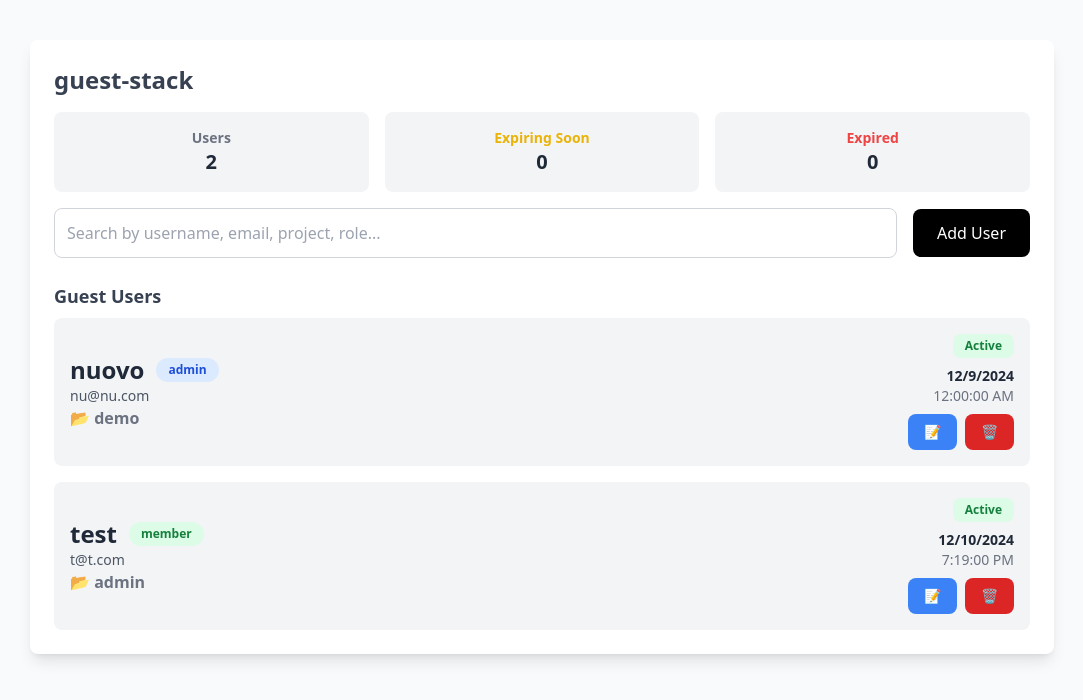
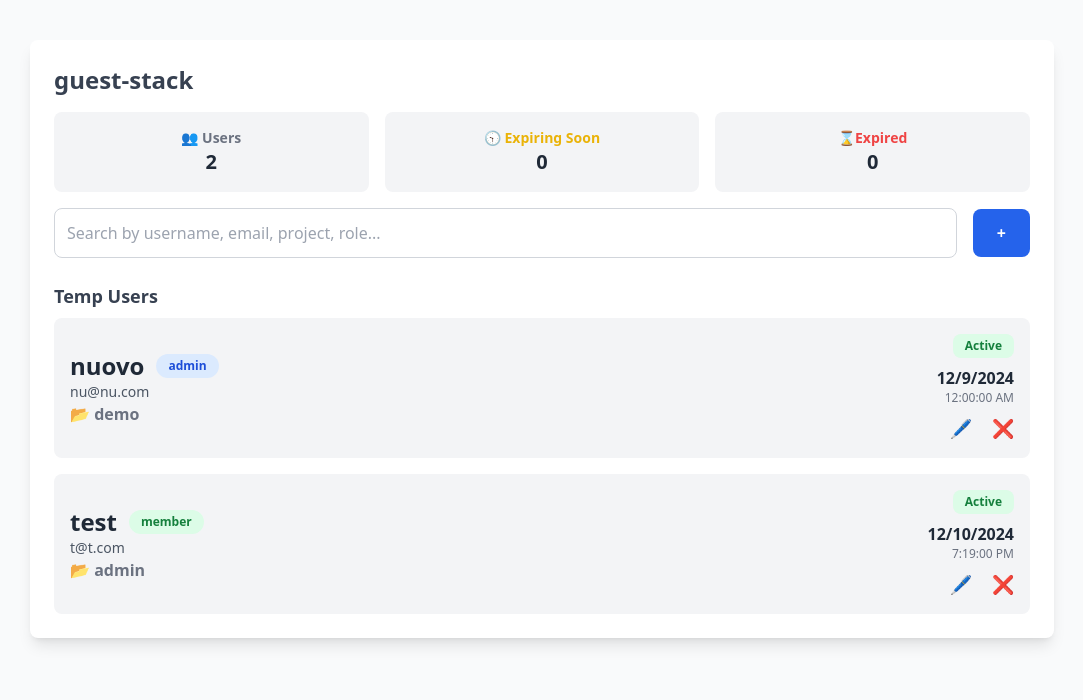
Before and after one commit to carmine-ambrosino/guest-stack, a Flask app: page / in a window 1280 px wide. Shown: the top 700 px of the page, without its empty margins (98-1181 px from the left). Run offline with Flask 3, Linux system fonts and the light colour scheme; data comes from the database, SQL or seed files in the repository; parts of the project's set-up code (start-up, migrations or seed data) failed here and were passed over; some libraries are stand-ins or nearby versions.

Commit message:
Update frontend

```diff
--- a/app/backend/static/js/script.js
+++ b/app/backend/static/js/script.js
@@ -1,29 +1,29 @@
 function createUserElement(user) {
-    const li = document.createElement('li');
+  const li = document.createElement("li");
   li.className =
-      'p-4 bg-gray-100 rounded-lg grid grid-cols-1 md:grid-cols-2 gap-4 items-center';
+    "p-4 bg-gray-100 rounded-lg grid grid-cols-1 md:grid-cols-2 gap-4 items-center";
 
   // Colonna Sinistra
-    const leftDiv = document.createElement('div');
-    leftDiv.className = 'flex flex-col';
+  const leftDiv = document.createElement("div");
+  leftDiv.className = "flex flex-col";
 
   // Username con Badge Ruolo
-    const usernameDiv = document.createElement('div');
-    usernameDiv.className = 'flex items-center';
+  const usernameDiv = document.createElement("div");
+  usernameDiv.className = "flex items-center";
 
-    const username = document.createElement('p');
-    username.className = 'text-2xl font-bold text-gray-800';
+  const username = document.createElement("p");
+  username.className = "text-2xl font-bold text-gray-800";
   username.textContent = user.username;
 
-    const roleBadge = document.createElement('span');
+  const roleBadge = document.createElement("span");
   roleBadge.className = `ml-3 text-xs font-bold px-3 py-1 rounded-full ${
-    user.role === 'admin'
-      ? 'bg-blue-100 text-blue-700'
-      : user.role === 'member'
-      ? 'bg-green-100 text-green-700'
-      : user.role === 'reader'
-      ? 'bg-green-100 text-yellow-700'
-      : 'bg-gray-100 text-gray-700'
+    user.role === "admin"
+      ? "bg-blue-100 text-blue-700"
+      : user.role === "member"
+      ? "bg-green-100 text-green-700"
+      : user.role === "reader"
+      ? "bg-green-100 text-yellow-700"
+      : "bg-gray-100 text-gray-700"
   }`;
   roleBadge.textContent = user.role;
 
@@ -31,12 +31,12 @@ function createUserElement(user) {
   usernameDiv.appendChild(roleBadge);
 
   // Email e Progetto
-    const email = document.createElement('p');
-    email.className = 'text-sm text-gray-600';
+  const email = document.createElement("p");
+  email.className = "text-sm text-gray-600";
   email.textContent = user.email;
 
-    const project = document.createElement('p');
-    project.className = 'text-base font-bold text-gray-500';
+  const project = document.createElement("p");
+  project.className = "text-base font-bold text-gray-500";
   project.textContent = `📂 ${user.project_name}`;
 
   leftDiv.appendChild(usernameDiv);
@@ -44,56 +44,58 @@ function createUserElement(user) {
   leftDiv.appendChild(project);
 
   // Colonna Destra
-    const rightDiv = document.createElement('div');
-    rightDiv.className = 'flex flex-col items-end';
+  const rightDiv = document.createElement("div");
+  rightDiv.className = "flex flex-col items-end";
 
   // Stato
-    const statusDiv = document.createElement('div');
+  const statusDiv = document.createElement("div");
   statusDiv.className = `text-xs font-bold px-3 py-1 rounded-lg mb-2 ${
-      user.status === 'active'
-        ? 'bg-green-100 text-green-700'
-        : user.status === 'expiring_soon'
-        ? 'bg-yellow-100 text-yellow-700'
-        : 'bg-red-100 text-red-700'
+    user.status === "active"
+      ? "bg-green-100 text-green-700"
+      : user.status === "expiring_soon"
+      ? "bg-yellow-100 text-yellow-700"
+      : "bg-red-100 text-red-700"
   }`;
   statusDiv.textContent =
-      user.status === 'active'
-        ? 'Active'
-        : user.status === 'expiring_soon'
-        ? 'Expiring Soon'
-        : 'Expired';
+    user.status === "active"
+      ? "Active"
+      : user.status === "expiring_soon"
+      ? "Expiring Soon"
+      : "Expired";
 
   // Data e Ora di Scadenza
-    const expiryDate = document.createElement('p');
-    expiryDate.className = 'text-sm font-bold text-gray-800';
+  const expiryDate = document.createElement("p");
+  expiryDate.className = "text-base font-bold text-gray-800";
   expiryDate.textContent = new Date(user.expiry_time).toLocaleDateString();
 
-    const expiryTime = document.createElement('p');
-    expiryTime.className = 'text-sm text-gray-500';
+  const expiryTime = document.createElement("p");
+  expiryTime.className = "text-xs text-gray-500";
   expiryTime.textContent = new Date(user.expiry_time).toLocaleTimeString();
 
-    // Pulsanti
-    const buttonDiv = document.createElement('div');
-    buttonDiv.className = 'flex gap-2 mt-2';
+  // Aggiungi stato e scadenza
+  rightDiv.appendChild(statusDiv);
+  rightDiv.appendChild(expiryDate);
+  rightDiv.appendChild(expiryTime);
 
-    const updateButton = document.createElement('button');
+  // Pulsanti sotto l'ora di scadenza
+  const buttonDiv = document.createElement("div");
+  buttonDiv.className = "flex gap-2 mt-2"; // Stile per i pulsanti
+
+  // Bottone Update
+  const updateButton = document.createElement("button");
   updateButton.className =
-      'px-4 py-2 bg-blue-500 text-white text-sm rounded-lg hover:bg-blue-600';
-    updateButton.textContent = '📝';
+    "text-lg font-bold text-blue-500 hover:text-blue-600 mr-3";
+  updateButton.textContent = "🖊"; // Aggiungi solo la scritta "Update"
 
-    const deleteButton = document.createElement('button');
-    deleteButton.className =
-      'px-4 py-2 bg-red-600 text-white text-sm rounded-lg hover:bg-red-700';
-    deleteButton.textContent = '🗑️';
+  // Bottone Delete
+  const deleteButton = document.createElement("button");
+  deleteButton.className = "text-lg font-bold text-red-500 hover:text-red-600";
+  deleteButton.textContent = "❌"; // Aggiungi solo la scritta "Delete"
 
   buttonDiv.appendChild(updateButton);
   buttonDiv.appendChild(deleteButton);
 
-    // Aggiungi elementi al div destro
-    rightDiv.appendChild(statusDiv);
-    rightDiv.appendChild(expiryDate);
-    rightDiv.appendChild(expiryTime);
-    rightDiv.appendChild(buttonDiv);
+  rightDiv.appendChild(buttonDiv); // Aggiungi i pulsanti sotto l'ora di scadenza
 
   // Aggiungi div sinistro e destro al contenitore principale
   li.appendChild(leftDiv);
@@ -105,35 +107,36 @@ function createUserElement(user) {
 // Funzione per caricare gli utenti dall'API
 async function fetchUsers() {
   try {
-      const response = await fetch('/api/v1/users');
+    const response = await fetch("/api/v1/users");
     const data = await response.json();
 
     // Aggiorna statistiche
-      document.getElementById('totalUsersCount').textContent = data.stats.users;
-      document.getElementById('expiringSoonCount').textContent = data.stats.expiring_soon;
-      document.getElementById('expiredCount').textContent = data.stats.expired;
+    document.getElementById("totalUsersCount").textContent = data.stats.users;
+    document.getElementById("expiringSoonCount").textContent =
+      data.stats.expiring_soon;
+    document.getElementById("expiredCount").textContent = data.stats.expired;
 
     // Aggiorna lista utenti
-      const userList = document.getElementById('userList');
+    const userList = document.getElementById("userList");
     userList.replaceChildren(); // Svuota la lista prima di riempirla
-      data.users.forEach(user => {
+    data.users.forEach((user) => {
       const userElement = createUserElement(user);
       userList.appendChild(userElement);
     });
   } catch (error) {
-      console.error('Error fetching users:', error);
+    console.error("Error fetching users:", error);
   }
 }
 
 // Filtra gli utenti
-  document.getElementById('searchInput').addEventListener('input', function () {
+document.getElementById("searchInput").addEventListener("input", function () {
   const searchTerm = this.value.toLowerCase();
-    const users = document.querySelectorAll('#userList li');
-    users.forEach(user => {
+  const users = document.querySelectorAll("#userList li");
+  users.forEach((user) => {
     const userText = user.textContent.toLowerCase();
-      user.style.display = userText.includes(searchTerm) ? '' : 'none';
+    user.style.display = userText.includes(searchTerm) ? "" : "none";
   });
 });
 
 // Inizializza la pagina
-  document.addEventListener('DOMContentLoaded', fetchUsers);
+document.addEventListener("DOMContentLoaded", fetchUsers);
--- a/app/backend/templates/index.html
+++ b/app/backend/templates/index.html
@@ -5,7 +5,7 @@
   <meta name="viewport" content="width=device-width, initial-scale=1.0">
   <title>guest-stack</title>
   <script src="https://cdn.tailwindcss.com"></script>
-  <script defer src="/static/js/script.js"></script>
+  <script defer src="{{ url_for('static', filename='js/script.js') }}"></script>
 </head>
 <body class="bg-gray-50 font-sans">
   <div class="max-w-5xl mx-auto mt-10 p-6 bg-white shadow-lg rounded-lg">
@@ -14,15 +14,15 @@
     <!-- Statistiche -->
     <div class="grid grid-cols-3 gap-4 mb-4">
       <div class="text-center p-4 bg-gray-100 rounded-lg">
-        <p class="text-sm font-bold text-gray-500">Users</p>
+        <p class="text-sm font-bold text-gray-500">👥 Users</p>
         <p id="totalUsersCount" class="text-xl font-bold text-gray-800">0</p>
       </div>
       <div class="text-center p-4 bg-gray-100 rounded-lg">
-        <p class="text-sm font-bold text-yellow-500">Expiring Soon</p>
+        <p class="text-sm font-bold text-yellow-500">🕤 Expiring Soon</p>
         <p id="expiringSoonCount" class="text-xl font-bold text-gray-800">0</p>
       </div>
       <div class="text-center p-4 bg-gray-100 rounded-lg">
-        <p class="text-sm font-bold text-red-500">Expired</p>
+        <p class="text-sm font-bold text-red-500">⌛Expired</p>
         <p id="expiredCount" class="text-xl font-bold text-gray-800">0</p>
       </div>
     </div>
@@ -37,15 +37,15 @@
       />
       <button
         id="addUserButton"
-        class="ml-4 bg-black text-white py-3 px-6 rounded-lg"
+        class="ml-4 bg-blue-600 font-bold text-base text-white py-3 px-6 rounded-lg hover:bg-blue-900"
       >
-        Add User
+      +
       </button>
     </div>
 
     <!-- Lista Utenti -->
     <div>
-      <h2 class="text-lg font-bold text-gray-700 mb-2">Guest Users</h2>
+      <h2 class="text-lg font-bold text-gray-700 mb-2">Temp Users</h2>
       <ul id="userList" class="space-y-4">
         <!-- Gli utenti saranno caricati dinamicamente -->
       </ul>
```
Lines whose indentation alone changed are shown as unchanged.
